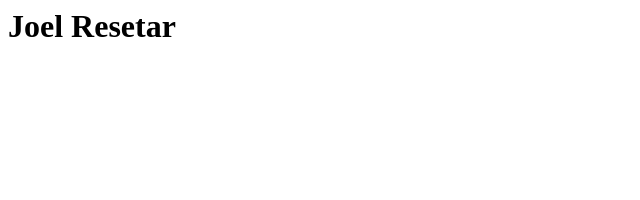
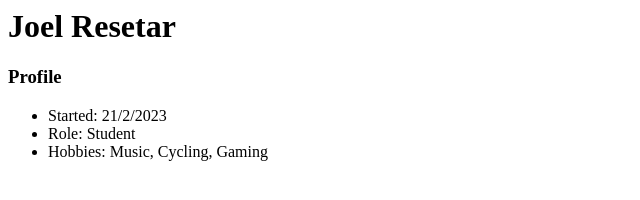
Before and after one commit to Joel-Res-206/joel-res-206.github.io, a plain HTML site: page index.html in a window 1280 px wide. Shown: the whole page, without its empty margins (0-640 px from the left). Drawn offline with Linux system fonts and the light colour scheme.

Commit message:
updated my profile

```diff
--- a/index.html
+++ b/index.html
@@ -1 +1,8 @@
 <h1>Joel Resetar<h1>
+
+<h3>Profile</h3>
+<ul>
+    <li>Started: 21/2/2023</li>
+    <li>Role: Student</li>
+    <li>Hobbies: Music, Cycling, Gaming</li>
+</ul>
```
